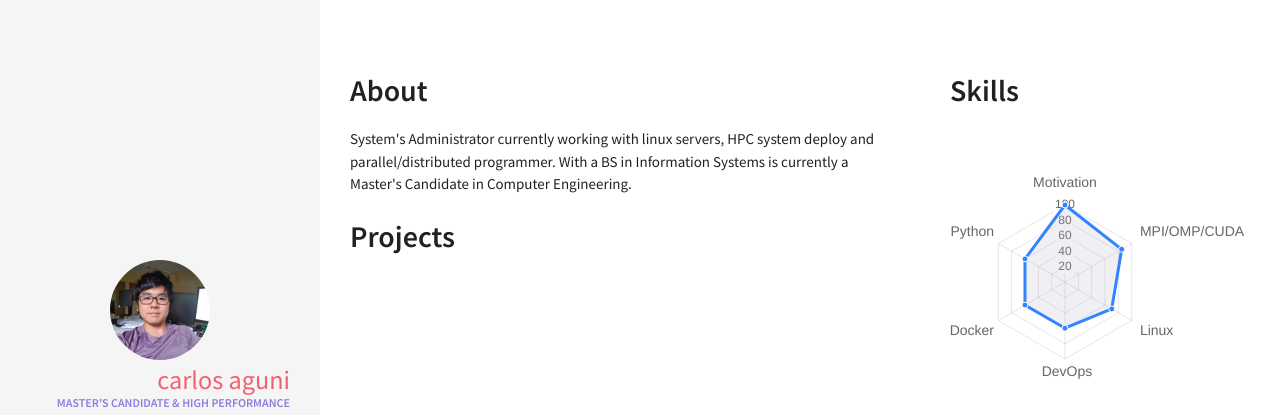
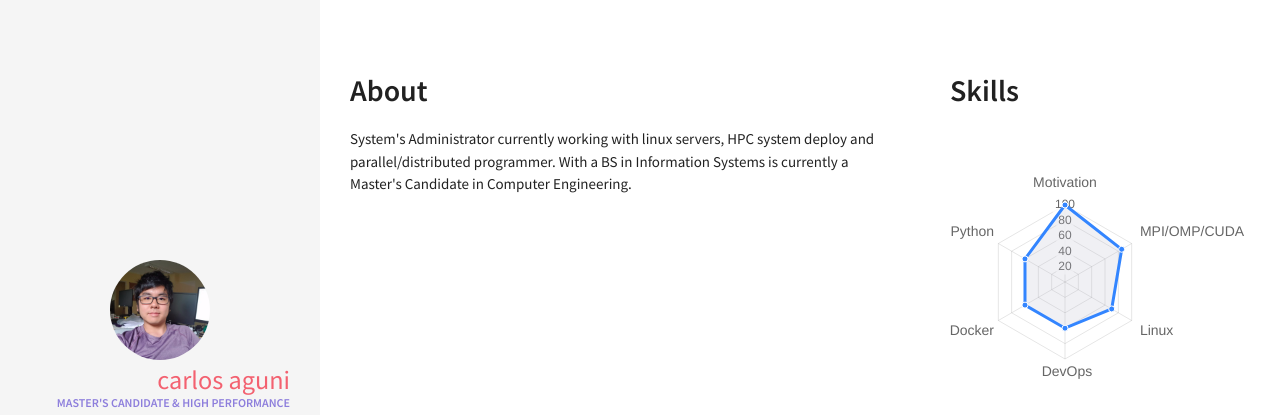
Before and after one commit to CrashLaker/CrashLaker2.github.io, a Jekyll site: the page built from resume.html, in a window 1280 px wide. Shown: the top 415 px of the page. Built offline with Jekyll 4.4.1, drawn with Linux system fonts in a browser that asks for light colours; nearby versions of some CDN libraries.

Commit message:
project updated

```diff
--- a/_includes/sections/projects.html
+++ b/_includes/sections/projects.html
@@ -1,5 +1,4 @@
-<h1><span data-i18n="skills.my_skills">Projects</span></h1>
-<!--
+<!--<h1><span data-i18n="skills.my_skills">Projects</span></h1>
 {% for project in site.data.index.projects %}
     <div class="row">
             <div class="col">
```
